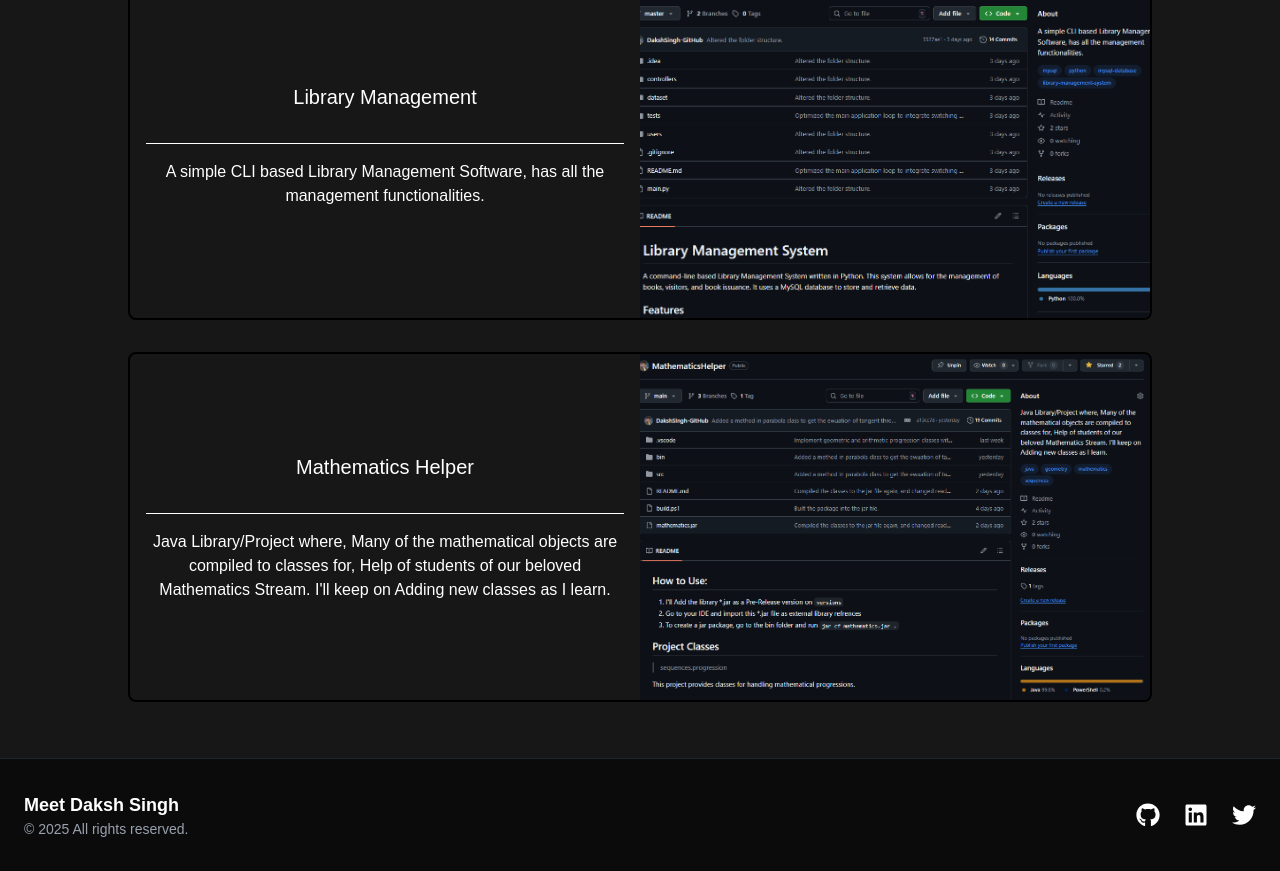
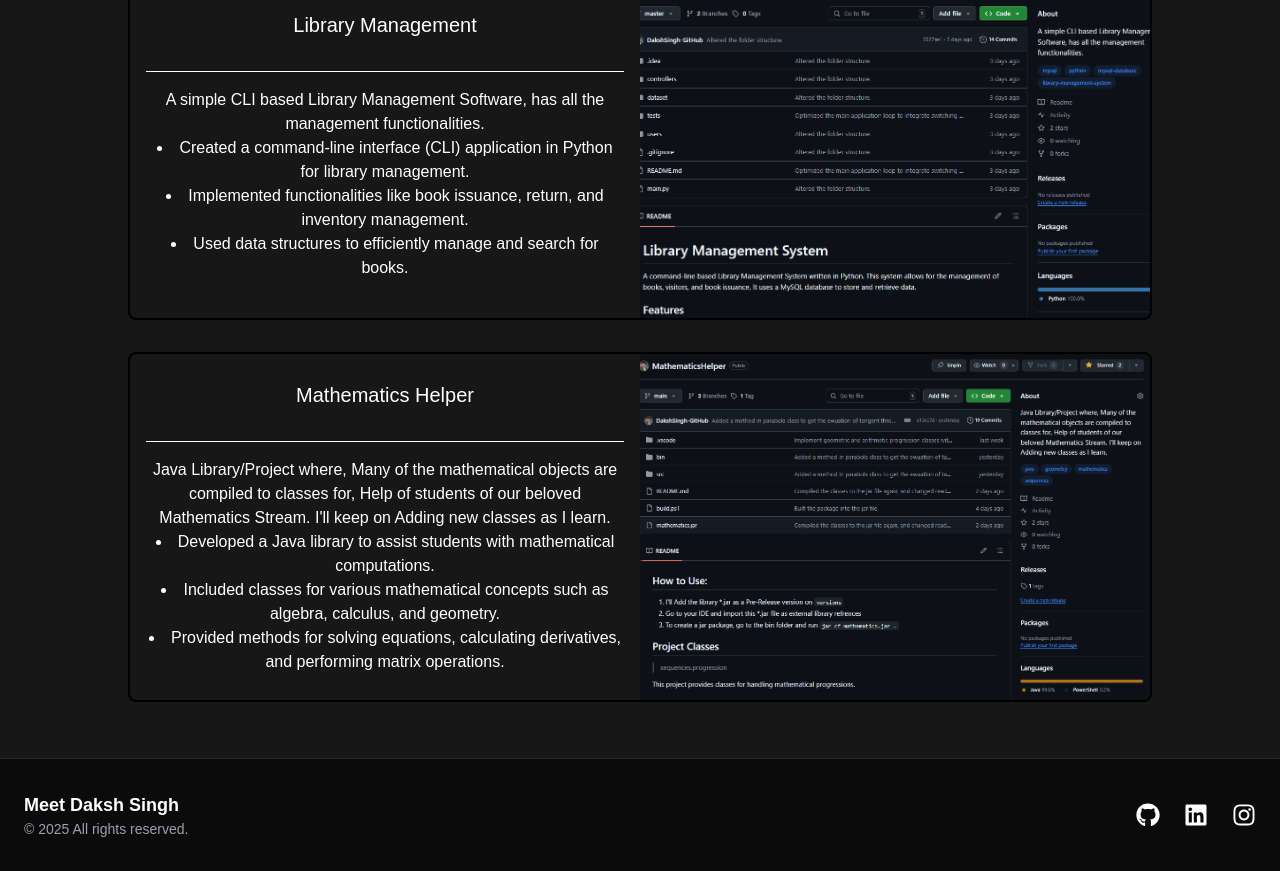
Before and after one commit to DakshSingh-GitHub/PortfolioWebApp, a Next.js app: page / in a window 1280 px wide. Shown: the part 1800-2671 px from the top of the page. Built offline with nearby package versions, Linux system fonts and the light colour scheme.

Commit message:
Edited the glow manimations and tuned them for better glow effect, more like matching the motif of the webapp

```diff
--- a/app/page.tsx
+++ b/app/page.tsx
@@ -1,12 +1,31 @@
 import HomeCard from "@/components/pagecomponent/HomeCard";
 import Card from "@/components/global/Card";
+import ProjectCards from "@/components/global/ProjectCards";
+
 import { classNames } from "@/components/styles";
-import ProjectCards from "@/components/global/ProjectCards";
 
 import Link from "next/link";
 
 const DescriptionString = {
     school: "Secondary and Senior Secondary Education from Shri Gulab Rai Montessori school",
+};
+
+const projectDetails = {
+    hotelManagement: [
+        "Developed a console-based application using Python to manage hotel operations.",
+        "Implemented features such as room booking, customer management, and billing.",
+        "Utilized file handling for data storage and retrieval.",
+    ],
+    libraryManagement: [
+        "Created a command-line interface (CLI) application in Python for library management.",
+        "Implemented functionalities like book issuance, return, and inventory management.",
+        "Used data structures to efficiently manage and search for books.",
+    ],
+    mathematicsHelper: [
+        "Developed a Java library to assist students with mathematical computations.",
+        "Included classes for various mathematical concepts such as algebra, calculus, and geometry.",
+        "Provided methods for solving equations, calculating derivatives, and performing matrix operations.",
+    ],
 };
 
 const ProjectDesc = [
@@ -16,6 +35,7 @@ const ProjectDesc = [
         href: "projects/hotel-management",
         img: "/hotel_management.png",
         key: 0,
+        details: projectDetails.hotelManagement,
     },
     {
         title: "Library Management",
@@ -23,6 +43,7 @@ const ProjectDesc = [
         href: "projects/library-management",
         img: "/library_management.png",
         key: 1,
+        details: projectDetails.libraryManagement,
     },
     {
         title: "Mathematics Helper",
@@ -30,13 +51,19 @@ const ProjectDesc = [
         href: "projects/mathematics-helper",
         img: "/mathshelpjava.png",
         key: 2,
+        details: projectDetails.mathematicsHelper,
     },
 ];
 
 export default function Home() {
     const Projects = ProjectDesc.map((project) => (
         <Link key={project.key} href={project.href} className="w-full">
-            <ProjectCards image={project.img} text={project.title} paragraph={project.desc} />
+            <ProjectCards
+                image={project.img}
+                text={project.title}
+                paragraph={project.desc}
+                details={project.details}
+            />
         </Link>
     ));
 
@@ -50,7 +77,10 @@ export default function Home() {
                     Brief about my Education
                 </h1>
                 <div className="flex flex-col md:flex-row items-center justify-evenly h-full w-full mt-10">
-                    <Link href="https://grmschool.com/Default.aspx">
+                    <Link
+                        href="https://grmschool.com/Default.aspx"
+                        target="_blank"
+                    >
                         <Card
                             image="/schl.jpg"
                             text="Shri Gulab Rai Montessori School"
@@ -62,7 +92,7 @@ export default function Home() {
             </div>
             <div className="mt-10">
                 <h1
-                    className={`text-center text-4xl underline ${classNames.textGlowEffect}`}
+                    className={`text-center text-4xl underline`}
                 >
                     I&apos;ve Worked On
                 </h1>
--- a/components/global/Footer.tsx
+++ b/components/global/Footer.tsx
@@ -1,5 +1,5 @@
 import Link from "next/link";
-import { FaGithub, FaLinkedin, FaTwitter } from "react-icons/fa";
+import { FaGithub, FaLinkedin, FaTwitter, FaInstagram } from "react-icons/fa";
 
 export default function Footer() {
     const textGlowEffect =
@@ -7,21 +7,21 @@ export default function Footer() {
 
     const socialLinks = [
         {
-            href: "https://github.com/dakshsinghrathore",
+            href: "https://github.com/DakshSingh-GitHub",
             icon: <FaGithub size={24} />,
         },
         {
-            href: "https://linkedin.com/in/daksh-singh-rathore",
+            href: "https://www.linkedin.com/in/daksh-singh-116566331/",
             icon: <FaLinkedin size={24} />,
         },
         {
-            href: "https://twitter.com/daksh_786",
-            icon: <FaTwitter size={24} />,
+            href: "https://www.instagram.com/dtlz_564",
+            icon: <FaInstagram size={24} />,
         },
     ];
 
     return (
-        <footer className="bg-black/50 text-white backdrop-blur-sm border-t border-gray-700/50 mt-10">
+        <footer className="bg-black/50 text-white backdrop-blur-sm border-t border-gray-700/50 transition-shadow duration-300 ease-in-out hover:shadow-[0_10px_25px_-5px_rgba(76,5,119,0.4)] mt-10">
             <div className="container mx-auto px-6 py-8">
                 <div className="flex flex-col md:flex-row justify-between items-center">
                     <div className="mb-4 md:mb-0">
--- a/components/global/ProjectCards.tsx
+++ b/components/global/ProjectCards.tsx
@@ -5,15 +5,23 @@ interface CardProps {
     image: string;
     text: string;
     paragraph: string;
+    details: string[];
 }
 
-export default function ProjectCards({ image, text, paragraph }: CardProps ) {
+export default function ProjectCards({ image, text, paragraph, details }: CardProps ) {
     return (
         <div className={`${classNames.card} w-full max-w-[80%] mx-auto h-87.5 cursor-default flex flex-col md:flex-row`}>
             <div className="p-4 md:w-1/2 flex flex-col justify-center">
                 <h1 className="text-center mb-4 text-xl">{text}</h1>
                 <hr className="mt-4 mb-4" />
                 <p className="text-center text-wrap">{paragraph}</p>
+                <ul>
+                    {details.map((detail, index) => (
+                        <li key={index} className="text-center text-wrap list-disc list-inside">
+                            {detail}
+                        </li>
+                    ))}
+                </ul>
             </div>
             <div className="md:w-1/2">
                 <Image
--- a/components/styles.tsx
+++ b/components/styles.tsx
@@ -6,5 +6,5 @@ export const classNames = {
     spanText: "font-bold",
     cardparent_list: "list-disc list-inside",
     cardparent_list_span: "font-bold",
-    card: "border-2 border-black rounded-lg m-4 transition-all duration-300 ease-in-out hover:shadow-[0_10px_20px_rgba(139,_92,_246,_0.7)] overflow-hidden",
+    card: "border-2 border-black rounded-lg m-4 transition-all duration-300 ease-in-out hover:shadow-[0_0_20px_rgba(139,_92,_246,_0.5)] overflow-hidden",
 };
```
